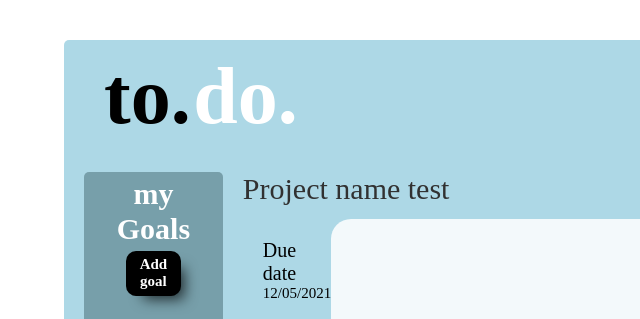
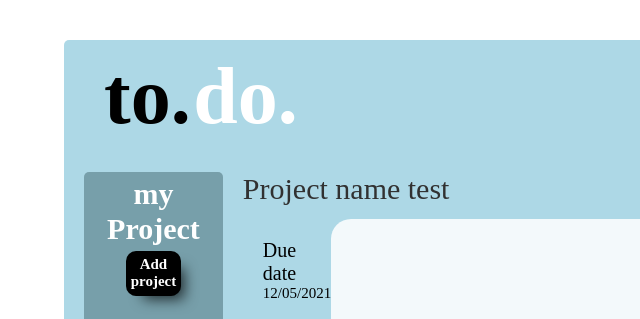
Before and after one commit to Spoix/To-do-list, a website built with webpack: page src/template.html in a window 1280 px wide. Shown: the top 319 px of the page, 0-640 px from the left. Built offline with nearby package versions, Linux system fonts and the light colour scheme.

Commit message:
Small fixes: removed coments in the showcase display area and adjusted goals to projects in the project listing area

```diff
--- a/src/template.html
+++ b/src/template.html
@@ -27,8 +27,8 @@
         <!-- Showcase area -->
         <div id="showcase">
             <div id="project-listing">
-                <p>my Goals</p>
-                <button type="button">Add goal</button>
+                <p>my Project</p>
+                <button type="button">Add project</button>
                 <div id="list">
 
                 </div>
@@ -54,30 +54,10 @@
                 </div>
 
                 <div id="showcase-display">
-                    <!-- <div id="showcase-header">
-                        <span>Project checklist</span>
-                    </div>
-                    <button type="button" id="checklist-add">Add</button>
-                    <div id="checklist-container"></div> -->
-
-
-
-
-                    <!-- <div id="showcase-header">
-                        <span>Project details</span>
-                    </div>
-                    <div id="showcase-display-content">
-                        <textarea></textarea>
-                        <div id="button-area">
-                            <button type="button" class="details-button">CONFIRM</button>
-                            <button type="button" class="details-button">CANCEL</button>
-                        </div>
-                    </div>  -->
 
                 </div>
             </div>
         </div>
     </div>
-
 </body>
 </html>
```
